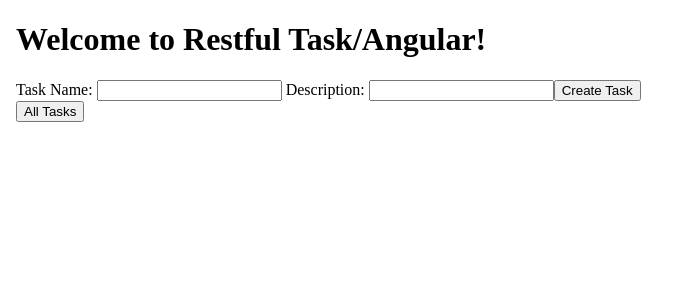
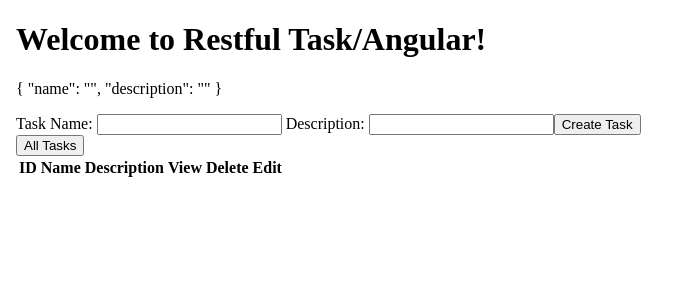
Before and after one commit to CodingDojo-MEAN-08-18/MichaelK_MEAN, an Angular app in the folder restful_api/public/: page / in a window 1280 px wide. Shown: the top 300 px of the page, without its empty margins (0-688 px from the left). Built offline with nearby package versions, Linux system fonts and the light colour scheme.

Commit message:
added interactive elements in html and forms

```diff
--- a/restful_api/public/src/app/app.component.html
+++ b/restful_api/public/src/app/app.component.html
@@ -1,4 +1,3 @@
-
 
  <!DOCTYPE html>
 <html>
@@ -9,20 +8,37 @@
   <h1>
     Welcome to {{ title }}!
   </h1>
+  <p> {{ newTask | json }} </p>
   <form (submit)="createTask()">
    Task Name: <input type='text' name="name" [(ngModel)]='newTask.name'/>
     Description: <input type='text' name="description" [(ngModel)]='newTask.description'/>
     <input type='submit' value='Create Task'/>
   </form>
 
+  <!-- Will fill table with tasks !-->
   <button (click)="getAllServiceTasks()">All Tasks</button>
-  <!-- Implements a for loop for all the tasks using *ngfor !-->
-  <div class="all_tasks" *ngFor="let task of tasks">
-    <p><strong>{{task.name}}</strong></p>
-    <p>{{task.description}}</p>
-    <p>{{task.createdAt}}</p>
-    <hr>
-  </div>
+    <table>
+    <thead>
+      <th>ID</th>
+      <th>Name</th>
+      <th>Description</th>
+      <th>View</th>
+      <th>Delete</th>
+      <th>Edit</th>
+    </thead>
+    <tbody>
+      <!-- Implements a for loop for all the tasks using *ngfor !-->
+      <tr *ngFor="let task of tasks">
+        <td>{{task._id}}</td>
+        <td>{{task.name}}</td>
+        <td>{{task.description}}</td>
+        <td><button (click)="getOneTask(task._id)">View Task</button></td>
+        <td><button (click)='deleteTask(task._id)'>Delete task</button></td>
+        <td><button (click)='updateTask(task._id)'>Edit task</button></td>
+      </tr>
+    </tbody>
+  </table>
+
 
 </body>
 </html>
--- a/restful_api/public/src/app/app.component.ts
+++ b/restful_api/public/src/app/app.component.ts
@@ -16,15 +16,17 @@
 
        //Here we can use classes from the http.Service.ts
        constructor(private _httpService: HttpService){
+
        }
 
        ngOnInit(){
+       	//Gets invoked right away.
        		this.newTask = {name:'', description:''}
        }
 
         createTask(newTask){
         	console.log("In component..")
-		    let taskObservable=this._httpService.createTask(this.newTask)
+		    let taskObservable = this._httpService.createTask(this.newTask)
 		    taskObservable.subscribe(data=>{
 		      console.log("Creating a new task..", data)
 		      this.getAllServiceTasks()
--- a/restful_api/public/src/app/http.service.ts
+++ b/restful_api/public/src/app/http.service.ts
@@ -1,5 +1,6 @@
+
+import { Injectable } from '@angular/core';
 import { HttpClient } from '@angular/common/http';
-import { Injectable } from '@angular/core';
 
 @Injectable({
   providedIn: 'root'
@@ -21,6 +22,7 @@
     return this._http.delete(`/remove/${_id}`)
   }
   createTask(newTask){
+  	//Sends an object to backend. Must be an object!
   	console.log("HTTP Request")
     return this._http.get(`/new`, newTask)
   }
```
Also changed, not shown: 1 other file (tests, documents, lock files or other folders).
